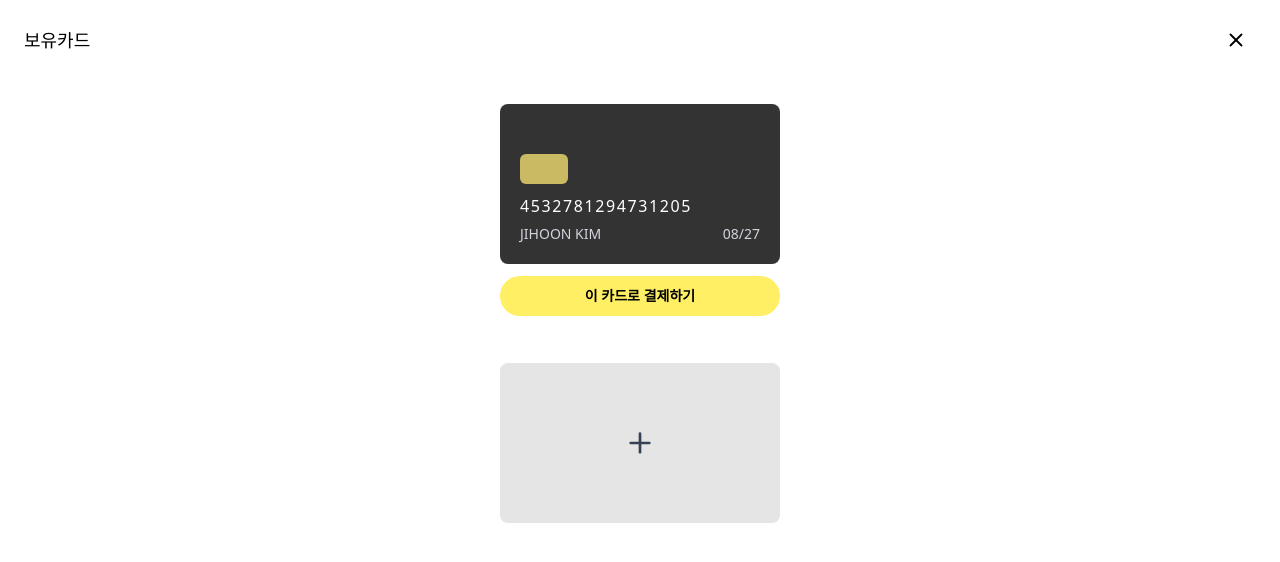
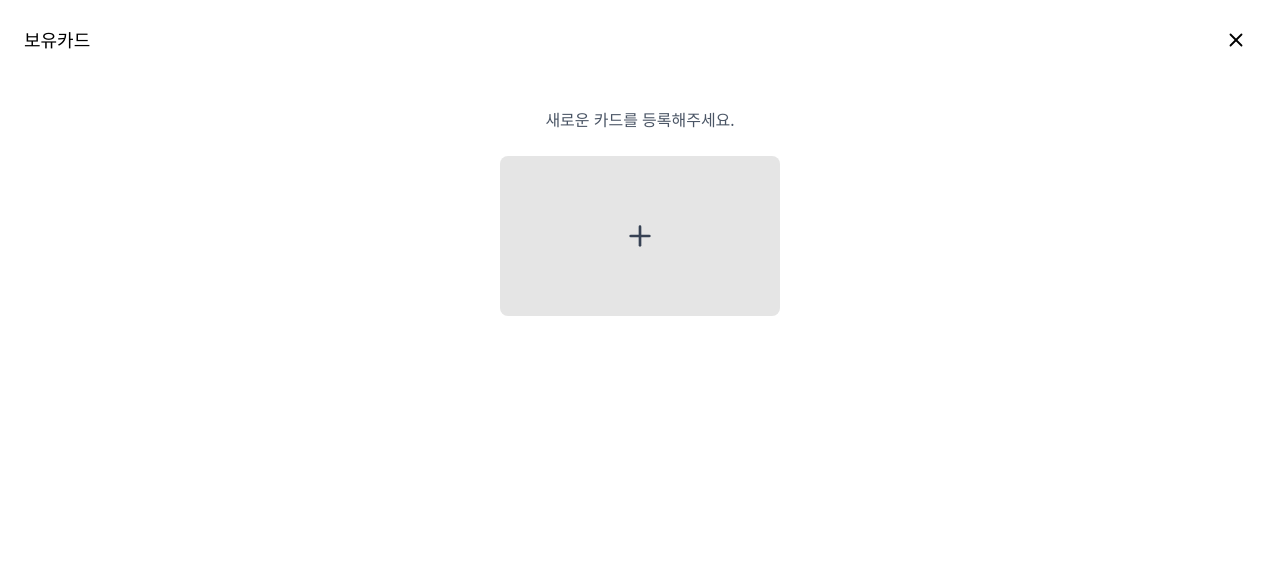
Before and after one commit to hyeonw8/shooking, a React (Vite) app: page /payments in a window 1280 px wide. Shown: the top 562 px of the page. Built offline with nearby package versions, Linux system fonts and the light colour scheme.

Commit message:
refactor: mock 카드 데이터 제거 및 전역 상태 카드로 전환
- MyCardsPage에서 mockCards 제거
- usePaymentsState를 통해 전역 카드 상태 사용하도록 수정

```diff
--- a/src/pages/MyCardsPage.jsx
+++ b/src/pages/MyCardsPage.jsx
@@ -3,12 +3,13 @@ import { useNavigate } from 'react-router-dom';
 import { AddCardCTA } from '../features/payments/select-card/AddCardCTA';
 import { CardList } from '../features/payments/select-card/CardList';
 import { PaymentsHeader } from '../features/payments/shared/PaymentsHeader';
-import { mockCards } from '../mocks/cards';
+import { usePaymentsState } from '../features/payments/shared/usePayments';
 
 function MyCardsPage() {
   const navigate = useNavigate();
 
-  const myCards = mockCards;
+  const { cards } = usePaymentsState();
+  const myCards = cards;
 
   const handleClose = () => {
     navigate('/');
```
